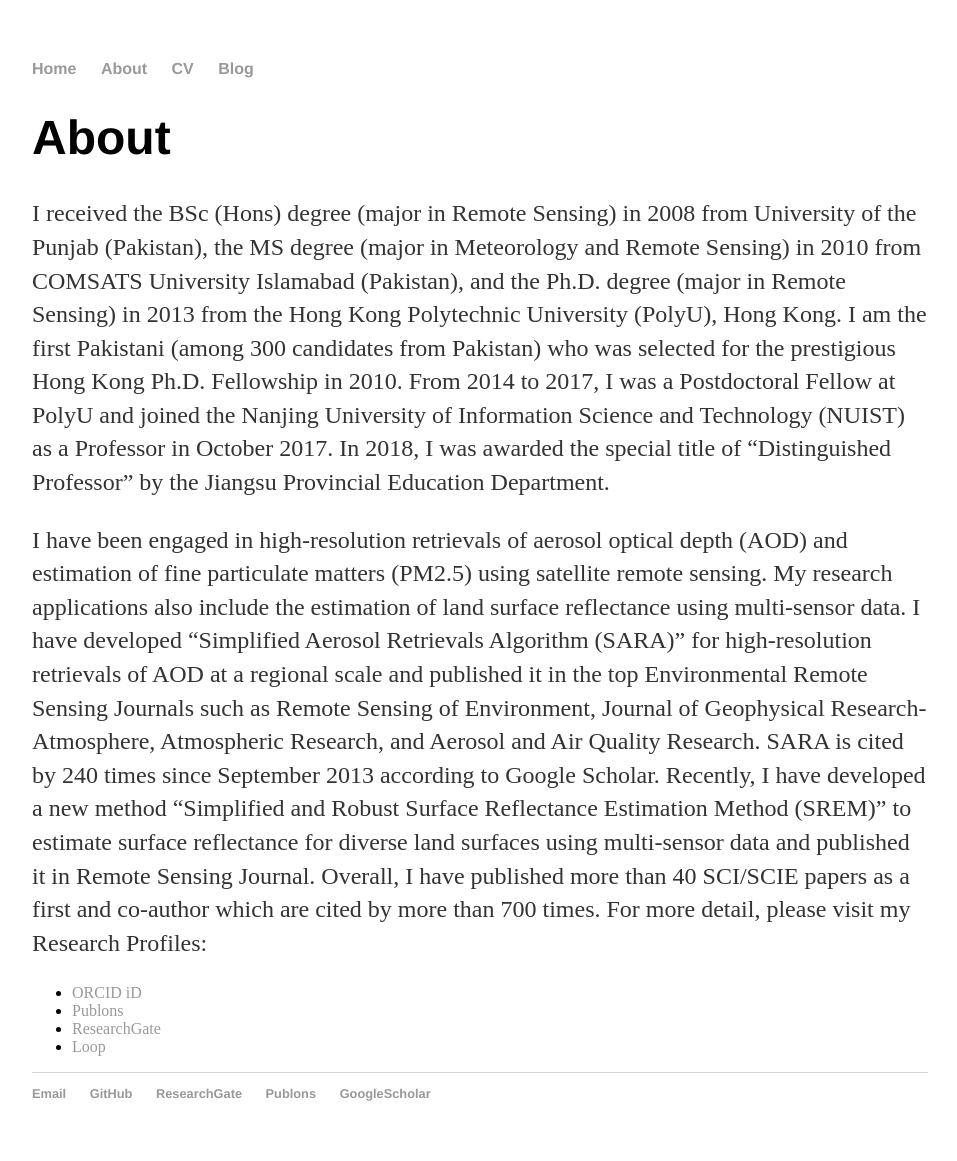
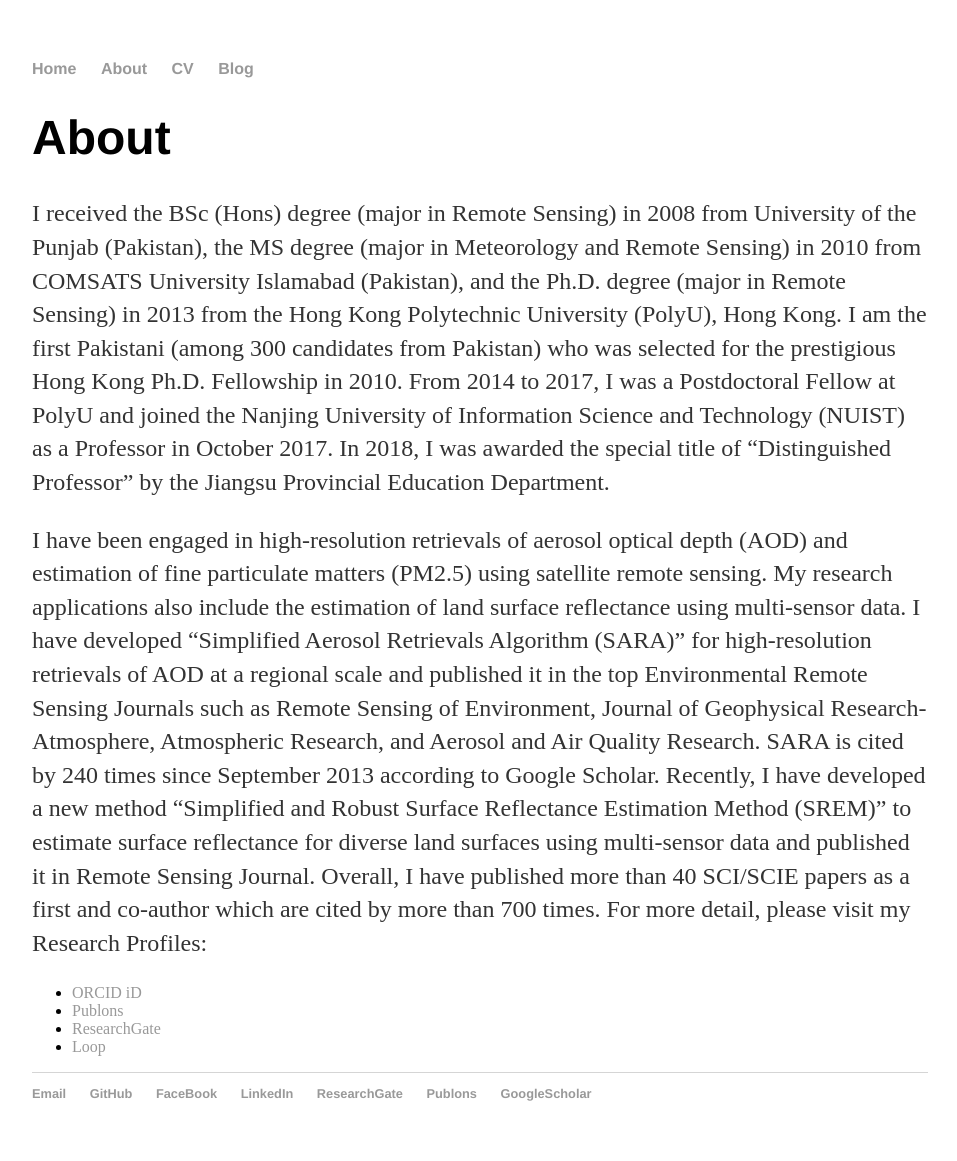
Before and after one commit to rs-DrBilal/rsbilal.github.io, a Jekyll site: the page built from about/index.html, in a window 1280 px wide. Shown: the whole page, without its empty margins (160-1117 px from the left). Built offline with Jekyll 4.4.1, drawn with Linux system fonts in a browser that asks for light colours.

Commit message:
Update default.html

```diff
--- a/_layouts/default.html
+++ b/_layouts/default.html
@@ -26,6 +26,8 @@
    <ul>
         		<li><a href="mailto:muhammad.bilal@connect.polyu.hk">Email</a></li>
         		<li><a href="https://github.com/rsbilal">GitHub</a></li>
+	   		<li><a href="https://www.facebook.com/bilal.lsgi.polyu">FaceBook</a></li>
+	   		<li><a href="https://www.linkedin.com/in/muhammadbilal2526/">LinkedIn</a></li>
 			<li><a href="https://www.researchgate.net/profile/Muhammad_Bilal_phd">ResearchGate</a></li>
 			<li><a href="https://publons.com/researcher/1093783/muhammad-bilal">Publons</a></li>
 			<li><a href="https://scholar.google.com/citations?hl=en&user=fBCZaKwAAAAJ&view_op=list_works">GoogleScholar</a></li>
```
